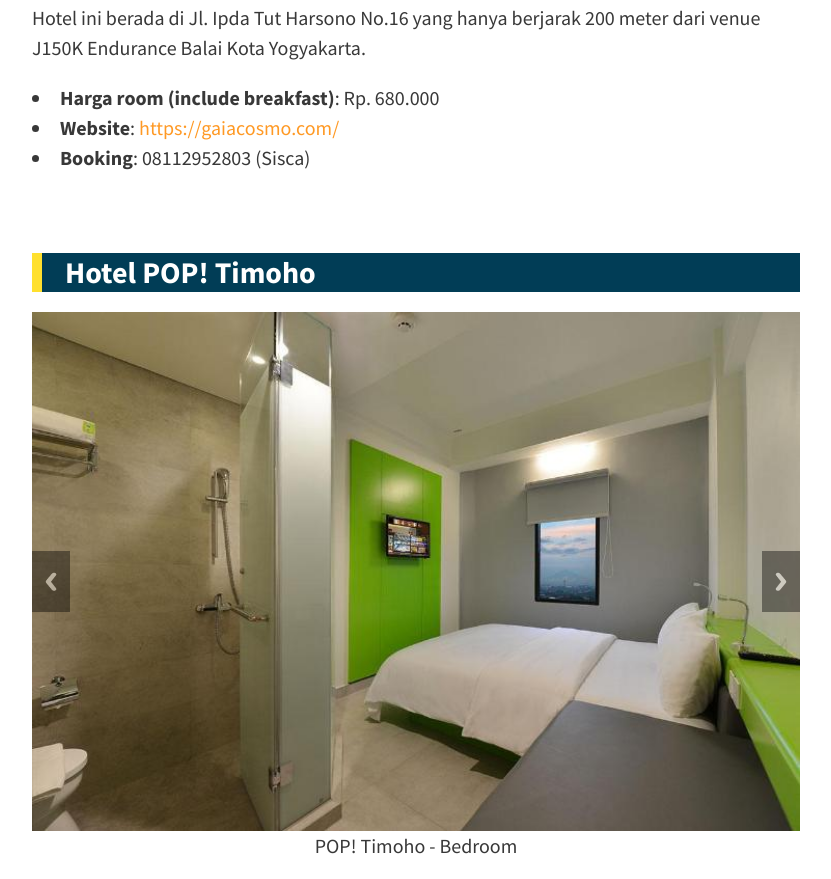
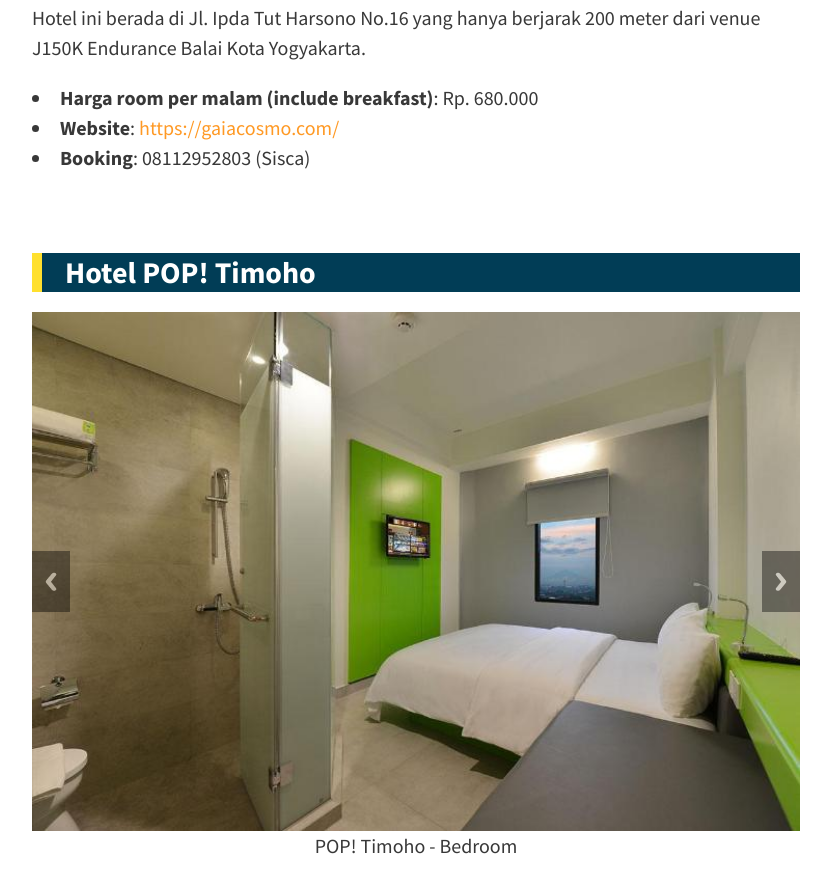
Before and after one commit to j150k/j150k.github.io, a Jekyll site: the page built from hotel.md, in a window 1280 px wide and 1400 px high, scrolled down 1871 px. Shown: the part 175-1054 px from the top of the window, without its empty margins (224-1055 px from the left). Built offline with Jekyll 4.4.1, drawn with Linux system fonts in a browser that asks for light colours; some of the changed text lies outside the part shown.

Commit message:
Update hotel.md

```diff
--- a/hotel.md
+++ b/hotel.md
@@ -41,7 +41,7 @@ Hotel | Single Bed  | Twin Bed
 <iframe src="https://www.google.com/maps/d/embed?mid=1Lfx0fGynpO260FPH2bIRxJxtDEgk2c77" width="100%" height="300"></iframe>
 Hotel ini berada di Jl. Ipda Tut Harsono No.16 yang hanya berjarak 200 meter dari venue J150K Endurance Balai Kota Yogyakarta.
 
-* **Harga room (include breakfast)**: Rp. 680.000
+* **Harga room per malam (include breakfast)**: Rp. 680.000
 * **Website**: [https://gaiacosmo.com/](https://gaiacosmo.com/)
 * **Booking**: 08112952803 (Sisca)
 
@@ -64,7 +64,7 @@ Hotel ini berada di Jl. Ipda Tut Harsono No.16 yang hanya berjarak 200 meter dar
 <iframe src="https://www.google.com/maps/d/embed?mid=1Xxk7KFuRErW_7uWxNONnpmVYJOuHaxhD" width="100%" height="300"></iframe>
 Hotel ini berada di Jl. Ipda Tut Harsono No.11 yang hanya berjarak 200 meter dari venue J150K Endurance Balai Kota Yogyakarta.
 
-* **Harga room (include breakfast)**: Rp. 325.000
+* **Harga room per malam (include breakfast)**: Rp. 325.000
 * **Website**: [https://www.pophotels.com/POP!-Timoho](https://www.pophotels.com/POP!-Timoho)
 * **Booking**: 08112952803 (Sisca)
 
@@ -83,7 +83,7 @@ Hotel ini berada di Jl. Ipda Tut Harsono No.11 yang hanya berjarak 200 meter dar
 <iframe src="https://www.google.com/maps/d/embed?mid=1aLUWVg9ssEqDrAXFJP0xWlBPaxCJjg_q" width="100%" height="300"></iframe>
 Hotel ini berada di Jl. Ipda Tut Harsono No.22 yang hanya berjarak 200 meter dari venue J150K Endurance Balai Kota Yogyakarta.
 
-* **Harga room (include breakfast)**: Rp. 375.000
+* **Harga room per malam (include breakfast)**: Rp. 375.000
 * **Website**: [http://www.horison-group.com/hotels/58/%40Hom+Premiere+Timoho+by+Horison](http://www.horison-group.com/hotels/58/%40Hom+Premiere+Timoho+by+Horison)
 * **Booking**: 08112952803 (Sisca)
 
@@ -104,7 +104,7 @@ Hotel ini berada di Jl. Ipda Tut Harsono No.22 yang hanya berjarak 200 meter dar
 <iframe src="https://www.google.com/maps/d/embed?mid=1aEwuLTLbatcHBVqA6kUNtBck7GonFvGL" width="100%" height="300"></iframe>
 Hotel ini berada di Jl. Kusumanegara No.91 yang berjarak 800 meter dari venue J150K Endurance Balai Kota Yogyakarta.
 
-* **Harga room (include breakfast)**: Rp. 370.000
+* **Harga room per malam (include breakfast)**: Rp. 370.000
 * **Website**: [https://www.favehotels.com/en/hotel/view/28/favehotel-kusumanegara](https://www.favehotels.com/en/hotel/view/28/favehotel-kusumanegara)
 * **Booking**: 08112952803 (Sisca)
 
@@ -126,7 +126,7 @@ Hotel ini berada di Jl. Kusumanegara No.91 yang berjarak 800 meter dari venue J1
 <iframe src="https://www.google.com/maps/d/embed?mid=1uN6pRFO71NF0EYRG7m9XVyDIBPeducDn" width="100%" height="300"></iframe>
 Hotel ini berada di Jl. Rukun Pertiwi No.53 yang berjarak 1 kilometer dari venue J150K Endurance Balai Kota Yogyakarta.
 
-* **Harga room (include breakfast)**: Rp. 350.000
+* **Harga room per malam (include breakfast)**: Rp. 350.000
 * **Website**: [https://www.asanahotels.com/id/hotel/detail/asana_groove__yogyakarta](https://www.asanahotels.com/id/hotel/detail/asana_groove__yogyakarta)
 * **Booking**: 08112952803 (Sisca)
 
```
